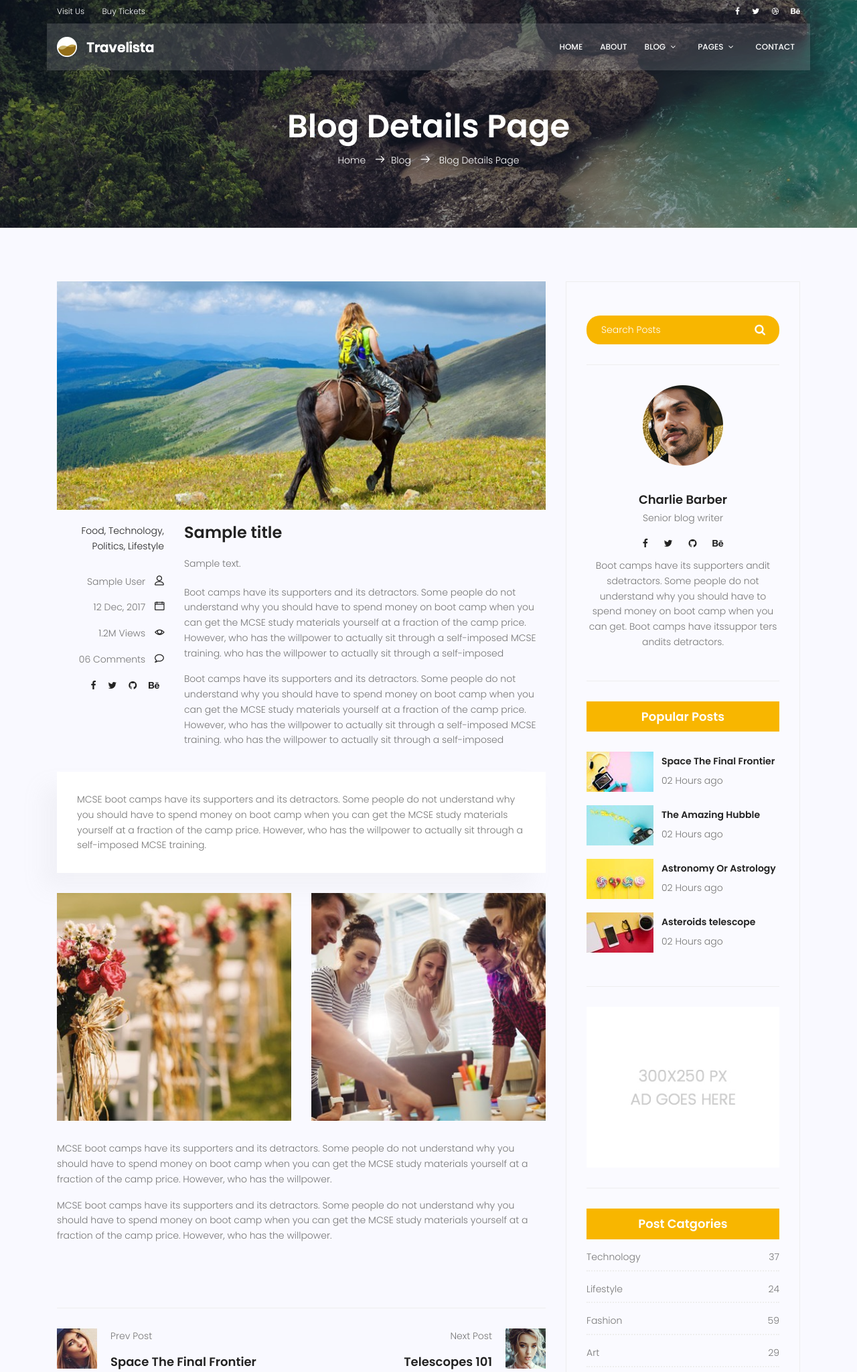
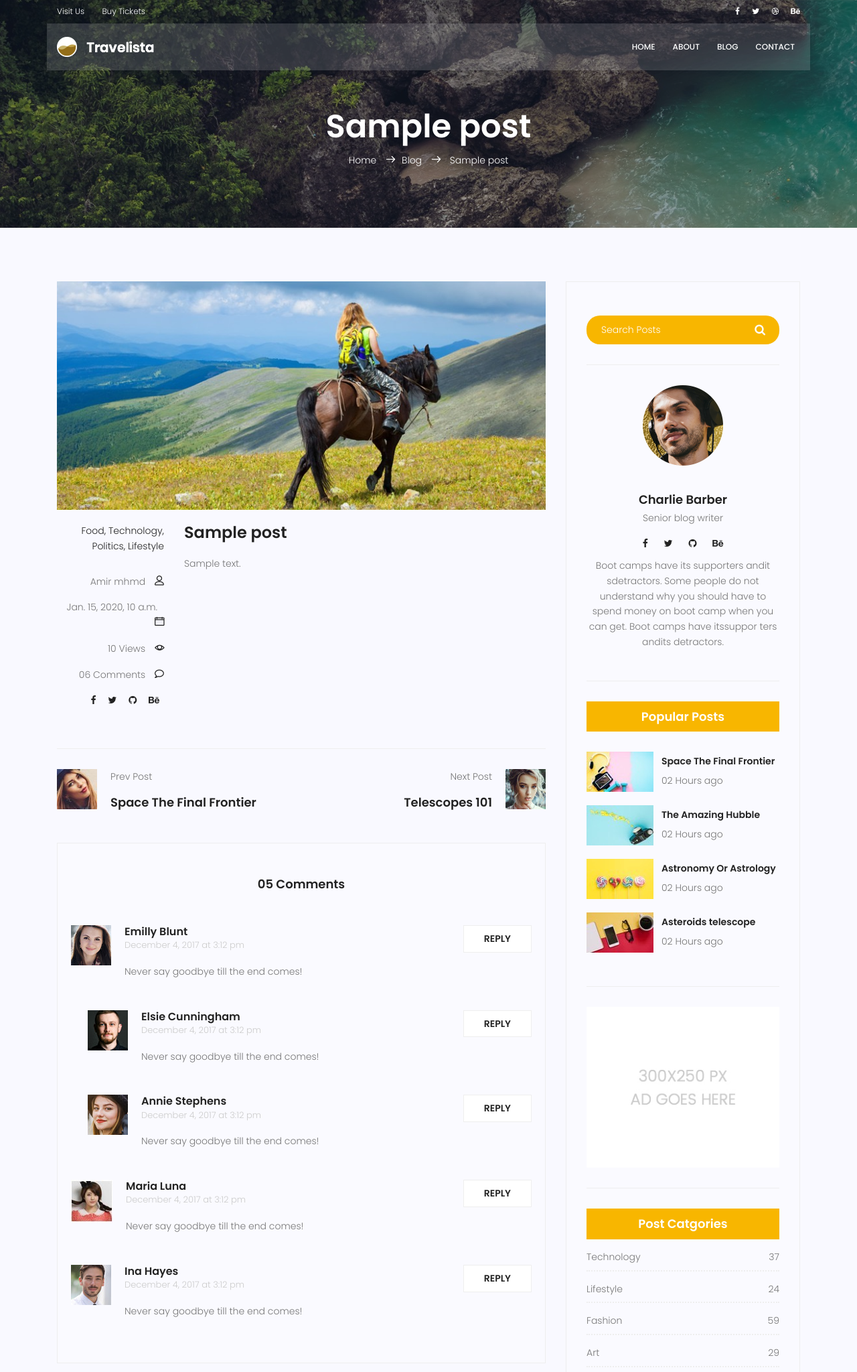
Before and after one commit to amirmhmdhoseini/web-learn, a Django app: template templates/blog-single.html in a window 1280 px wide. Shown: the top 2048 px of the page at 67% size. Run offline with Django 5.2, Linux system fonts and the light colour scheme; tables that the repository leaves empty hold one stand-in row (values such as "Sample post"); the template is opened without the code that fills it: values that come from a table or form of the project are taken from there, most other values are stand-ins (such as "Sample title", 1, 10 or a date in 2020); some libraries are stand-ins or nearby versions.

Commit message:
completing single blog page

```diff
--- a/blog/urls.py
+++ b/blog/urls.py
@@ -5,6 +5,6 @@ app_name = 'blog'
 
 urlpatterns = [
     path('', blog_view, name = 'index' ),
-    path('single/', blog_single, name = 'single' ),
-    path('test/', test_view, name = 'test')
+    path('<int:pid>', blog_single, name = 'single' ),
+    # path('post-<int:pid>', test_view, name = 'test'),
 ]
--- a/templates/base.html
+++ b/templates/base.html
@@ -64,22 +64,11 @@
                     <ul class="nav-menu">
                         <li><a href="{% url 'home' %}">Home</a></li>
                         <li><a href="{% url 'about' %}">About</a></li>
-                        <li class="menu-has-children"><a href="">Blog</a>
-                            <ul>
-                                <li><a href="{% url 'blog:index' %}">Blog Home</a></li>
-                                <li><a href="{% url 'blog:single' %}">Blog Single</a></li>
-                            </ul>
+
+                        <li><a href="{% url 'blog:index' %}">Blog</a></li>
+
                         </li>
-                        <li class="menu-has-children"><a href="">Pages</a>
-                            <ul>
-                                <li><a href="elements.html">Elements</a></li>
-                                <li class="menu-has-children"><a href="">Level 2 </a>
-                                    <ul>
-                                        <li><a href="#">Item One</a></li>
-                                        <li><a href="#">Item Two</a></li>
-                                    </ul>
-                                </li>
-                            </ul>
+
                         </li>
                         <li><a href="{% url 'contact' %}">Contact</a></li>
                     </ul>
--- a/templates/blog-home.html
+++ b/templates/blog-home.html
@@ -113,13 +113,13 @@
 						<div class="feature-img">
 							<img class="img-fluid" src="{% static 'img/blog/feature-img1.jpg' %}" alt="">
 						</div>
-						<a class="posts-title" href="blog-single.html">
+						<a class="posts-title" href="{% url 'blog:single' pid=post.id %}">
 							<h3>{{post.title}}</h3>
 						</a>
 						<p class="excert">
 							{{post.content}}
 						</p>
-						<a href="blog-single.html" class="primary-btn">View More</a>
+						<a href="{% url 'blog:single' pid=post.id %}" class="primary-btn">View More</a>
 					</div>
 				</div>
 				{% endfor %}
--- a/templates/blog-single.html
+++ b/templates/blog-single.html
@@ -9,11 +9,11 @@
 		<div class="row d-flex align-items-center justify-content-center">
 			<div class="about-content col-lg-12">
 				<h1 class="text-white">
-					Blog Details Page
+					{{post.title}}
 				</h1>
-				<p class="text-white link-nav"><a href="index.html">Home </a> <span
-						class="lnr lnr-arrow-right"></span><a href="blog-home.html">Blog </a> <span
-						class="lnr lnr-arrow-right"></span> <a href="blog-single.html"> Blog Details Page</a></p>
+				<p class="text-white link-nav"><a href="{% url 'home' %}">Home </a> <span
+						class="lnr lnr-arrow-right"></span><a href="{% url 'blog:index' %}">Blog </a> <span
+						class="lnr lnr-arrow-right"></span> <a href="{% url 'blog:single' pid=post.id %}">{{post.title}}</a></p>
 			</div>
 		</div>
 	</div>
@@ -39,11 +39,11 @@
 							<li><a href="#">Lifestyle</a></li>
 						</ul>
 						<div class="user-details row">
-							<p class="user-name col-lg-12 col-md-12 col-6"><a href="#">{{author}}</a> <span
+							<p class="user-name col-lg-12 col-md-12 col-6"><a href="#">Amir mhmd</a> <span
 									class="lnr lnr-user"></span></p>
-							<p class="date col-lg-12 col-md-12 col-6"><a href="#">12 Dec, 2017</a> <span
+							<p class="date col-lg-12 col-md-12 col-6"><a href="#">{{post.published_date}}</a> <span
 									class="lnr lnr-calendar-full"></span></p>
-							<p class="view col-lg-12 col-md-12 col-6"><a href="#">1.2M Views</a> <span
+							<p class="view col-lg-12 col-md-12 col-6"><a href="#">{{post.counted_views}} Views</a> <span
 									class="lnr lnr-eye"></span></p>
 							<p class="comments col-lg-12 col-md-12 col-6"><a href="#">06 Comments</a> <span
 									class="lnr lnr-bubble"></span></p>
@@ -56,53 +56,13 @@
 						</div>
 					</div>
 					<div class="col-lg-9 col-md-9">
-						<h3 class="mt-20 mb-20">{{title}}</h3>
+						<h3 class="mt-20 mb-20">{{post.title}}</h3>
 						<p class="excert">
-							{{content}}
+							{{post.content}}
 						</p>
-						<p>
-							Boot camps have its supporters and its detractors. Some people do not understand why you
-							should have to spend money on boot camp when you can get the MCSE study materials yourself
-							at a fraction of the camp price. However, who has the willpower to actually sit through a
-							self-imposed MCSE training. who has the willpower to actually sit through a self-imposed
-						</p>
-						<p>
-							Boot camps have its supporters and its detractors. Some people do not understand why you
-							should have to spend money on boot camp when you can get the MCSE study materials yourself
-							at a fraction of the camp price. However, who has the willpower to actually sit through a
-							self-imposed MCSE training. who has the willpower to actually sit through a self-imposed
-						</p>
+
 					</div>
-					<div class="col-lg-12">
-						<div class="quotes">
-							MCSE boot camps have its supporters and its detractors. Some people do not understand why
-							you should have to spend money on boot camp when you can get the MCSE study materials
-							yourself at a fraction of the camp price. However, who has the willpower to actually sit
-							through a self-imposed MCSE training.
-						</div>
-						<div class="row mt-30 mb-30">
-							<div class="col-6">
-								<img class="img-fluid" src="{% static 'img/blog/post-img1.jpg' %}" alt="">
-							</div>
-							<div class="col-6">
-								<img class="img-fluid" src="{% static 'img/blog/post-img2.jpg' %}" alt="">
-							</div>
-							<div class="col-lg-12 mt-30">
-								<p>
-									MCSE boot camps have its supporters and its detractors. Some people do not
-									understand why you should have to spend money on boot camp when you can get the MCSE
-									study materials yourself at a fraction of the camp price. However, who has the
-									willpower.
-								</p>
-								<p>
-									MCSE boot camps have its supporters and its detractors. Some people do not
-									understand why you should have to spend money on boot camp when you can get the MCSE
-									study materials yourself at a fraction of the camp price. However, who has the
-									willpower.
-								</p>
-							</div>
-						</div>
-					</div>
+
 				</div>
 				<div class="navigation-area">
 					<div class="row">
```
Also changed, not shown: blog/views.py (+18 -10 lines), templates/test.html (+4 -6 lines), 1 other file.
